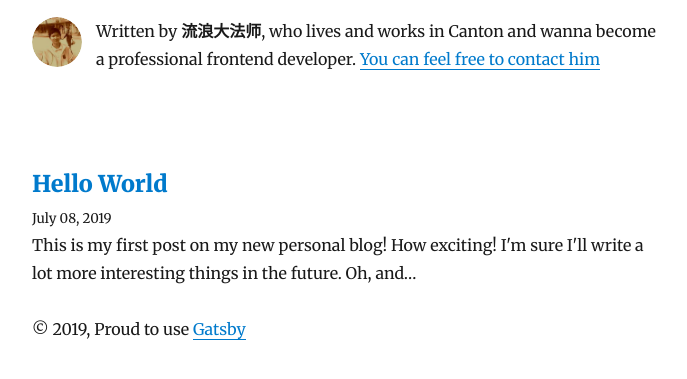
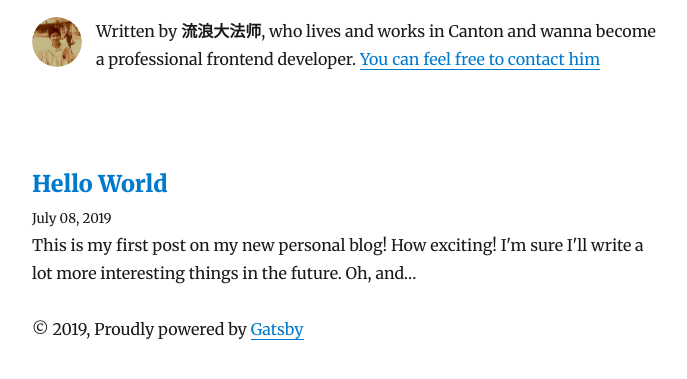
Before and after one commit to liuliangsir/blog, a Gatsby site: page / in a window 1280 px wide. Shown: the part 137-516 px from the top of the page, without its empty margins (293-980 px from the left). Built offline with nearby package versions, Linux system fonts and the light colour scheme; Gatsby itself is replaced by a stand-in of ours; some packages are replaced by stand-ins of ours.

Commit message:
fix: tweak for layout.js

```diff
--- a/src/components/layout.js
+++ b/src/components/layout.js
@@ -63,7 +63,7 @@ class Layout extends React.Component {
         <header>{header}</header>
         <main>{children}</main>
         <footer>
-          © {new Date().getFullYear()}, Proud to use
+          © {new Date().getFullYear()}, Proudly powered by
           {` `}
           <a href="https://www.gatsbyjs.org">Gatsby</a>
         </footer>
```
